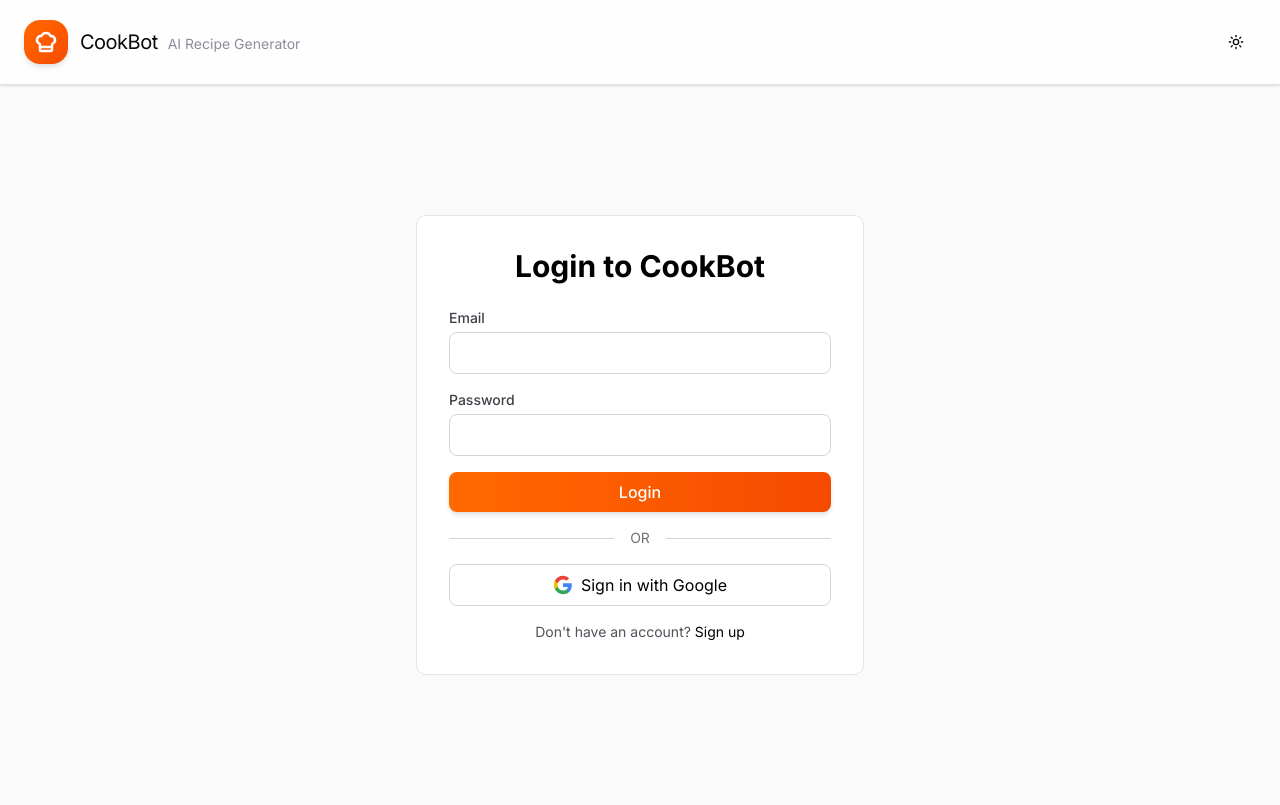
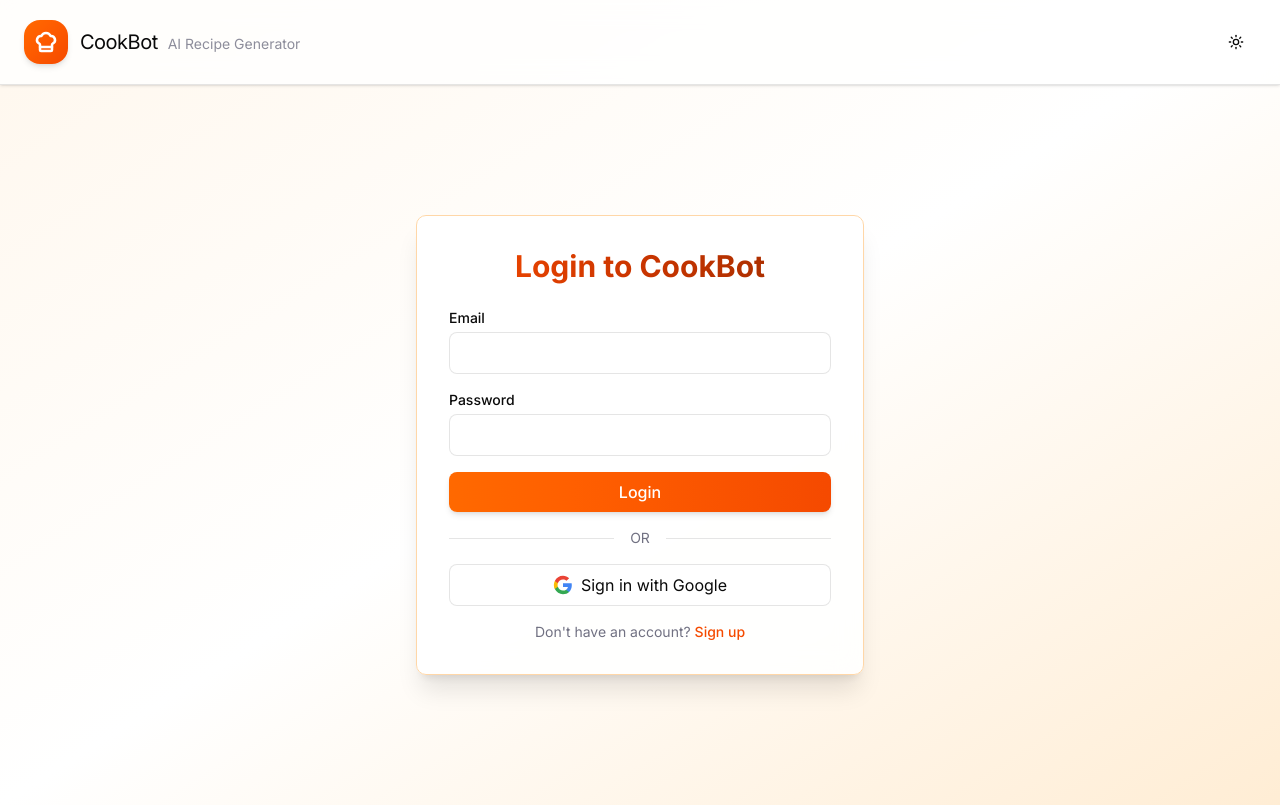
Before and after one commit to hamsoool/group-5, a Next.js app: page /auth/login in a window 1280 px wide. Built offline with nearby package versions, Linux system fonts and the light colour scheme.

Commit message:
made color consistent throughout the app

```diff
--- a/app/auth/login/[[...rest]]/page.tsx
+++ b/app/auth/login/[[...rest]]/page.tsx
@@ -46,30 +46,30 @@
   };
 
   return (
-    <div className="min-h-screen bg-zinc-50 dark:bg-black">
+    <div className="min-h-screen bg-gradient-to-br from-orange-50 via-white to-orange-100 dark:from-background dark:via-background dark:to-orange-950">
       <Header />
       <div className="flex min-h-[calc(100vh-80px)] items-center justify-center px-4 py-8">
-        <div className="w-full max-w-md rounded-lg border border-zinc-200 bg-white p-8 dark:border-zinc-800 dark:bg-zinc-900">
-        <h2 className="mb-6 text-center text-3xl font-bold text-black dark:text-white">Login to CookBot</h2>
+        <div className="w-full max-w-md rounded-lg border border-orange-200 bg-white/90 dark:bg-background/90 backdrop-blur-md p-8 dark:border-orange-800 shadow-xl">
+        <h2 className="mb-6 text-center text-3xl font-bold bg-gradient-to-r from-orange-600 via-orange-700 to-orange-800 bg-clip-text text-transparent">Login to CookBot</h2>
         {error && <p className="mb-4 rounded-md bg-red-50 p-3 text-center text-sm text-red-500 dark:bg-red-900/20">{error}</p>}
         <form onSubmit={handleSubmit} className="space-y-4">
           <div>
-            <label className="block text-sm font-medium text-zinc-700 dark:text-zinc-300">Email</label>
+            <label className="block text-sm font-medium text-foreground">Email</label>
             <input
               type="email"
               value={email}
               onChange={(e) => setEmail(e.target.value)}
-              className="mt-1 block w-full rounded-md border border-zinc-300 px-3 py-2 dark:border-zinc-700 dark:bg-zinc-800"
+              className="mt-1 block w-full rounded-md border border-border px-3 py-2 bg-background text-foreground"
               required
             />
           </div>
           <div>
-            <label className="block text-sm font-medium text-zinc-700 dark:text-zinc-300">Password</label>
+            <label className="block text-sm font-medium text-foreground">Password</label>
             <input
               type="password"
               value={password}
               onChange={(e) => setPassword(e.target.value)}
-              className="mt-1 block w-full rounded-md border border-zinc-300 px-3 py-2 dark:border-zinc-700 dark:bg-zinc-800"
+              className="mt-1 block w-full rounded-md border border-border px-3 py-2 bg-background text-foreground"
               required
             />
           </div>
@@ -83,15 +83,15 @@
         </form>
 
         <div className="my-4 flex items-center">
-          <div className="flex-1 border-t border-zinc-300 dark:border-zinc-700"></div>
-          <span className="px-4 text-sm text-zinc-500 dark:text-zinc-400">OR</span>
-          <div className="flex-1 border-t border-zinc-300 dark:border-zinc-700"></div>
+          <div className="flex-1 border-t border-border"></div>
+          <span className="px-4 text-sm text-muted-foreground">OR</span>
+          <div className="flex-1 border-t border-border"></div>
         </div>
 
         <button
           onClick={handleGoogleSignIn}
           disabled={loading}
-          className="flex w-full items-center justify-center gap-2 rounded-md border border-zinc-300 bg-white py-2 text-black transition-colors hover:bg-zinc-50 disabled:opacity-50 dark:border-zinc-700 dark:bg-zinc-800 dark:text-white dark:hover:bg-zinc-700"
+          className="flex w-full items-center justify-center gap-2 rounded-md border border-border bg-background py-2 text-foreground transition-colors hover:bg-accent disabled:opacity-50"
         >
           <svg className="h-5 w-5" viewBox="0 0 24 24">
             <path fill="#4285F4" d="M22.56 12.25c0-.78-.07-1.53-.2-2.25H12v4.26h5.92c-.26 1.37-1.04 2.53-2.21 3.31v2.77h3.57c2.08-1.92 3.28-4.74 3.28-8.09z"/>
@@ -102,9 +102,9 @@
           Sign in with Google
         </button>
 
-        <p className="mt-4 text-center text-sm text-zinc-600 dark:text-zinc-400">
+        <p className="mt-4 text-center text-sm text-muted-foreground">
           Don't have an account?{' '}
-          <Link href="/auth/signup" className="text-black hover:underline dark:text-white">
+          <Link href="/auth/signup" className="text-orange-600 dark:text-orange-400 hover:underline font-medium">
             Sign up
           </Link>
         </p>
--- a/app/dashboard/page.tsx
+++ b/app/dashboard/page.tsx
@@ -1307,7 +1307,7 @@
                   className={`px-4 py-2 rounded-full text-sm font-medium transition-all ${
                     dishType === type
                       ? "bg-gradient-to-r from-orange-500 to-orange-600 text-white shadow-md"
-                      : "bg-amber-50 dark:bg-amber-950/30 text-foreground hover:bg-amber-100 dark:hover:bg-amber-900/40"
+                      : "bg-orange-50 dark:bg-orange-950/30 text-foreground hover:bg-orange-100 dark:hover:bg-orange-900/40"
                   }`}
                 >
                   {type}
@@ -1349,7 +1349,7 @@
                       ? "bg-gradient-to-r from-orange-500 to-orange-600 text-white shadow-md"
                       : shouldDisable
                       ? "bg-gray-200 dark:bg-gray-800 text-gray-400 dark:text-gray-600 cursor-not-allowed opacity-50"
-                      : "bg-amber-50 dark:bg-amber-950/30 text-foreground hover:bg-amber-100 dark:hover:bg-amber-900/40"
+                      : "bg-orange-50 dark:bg-orange-950/30 text-foreground hover:bg-orange-100 dark:hover:bg-orange-900/40"
                   }`}
                   title={
                     shouldDisable
@@ -1378,7 +1378,7 @@
                 className={`px-4 py-2 rounded-full text-sm font-medium transition-all ${
                   time === timeOption
                     ? "bg-gradient-to-r from-orange-500 to-orange-600 text-white shadow-md"
-                    : "bg-amber-50 dark:bg-amber-950/30 text-foreground hover:bg-amber-100 dark:hover:bg-amber-900/40"
+                    : "bg-orange-50 dark:bg-orange-950/30 text-foreground hover:bg-orange-100 dark:hover:bg-orange-900/40"
                 }`}
               >
                 {timeOption}
@@ -1400,7 +1400,7 @@
                 className={`px-4 py-2 rounded-full text-sm font-medium transition-all ${
                   goal === goalOption
                     ? "bg-gradient-to-r from-orange-500 to-orange-600 text-white shadow-md"
-                    : "bg-amber-50 dark:bg-amber-950/30 text-foreground hover:bg-amber-100 dark:hover:bg-amber-900/40"
+                    : "bg-orange-50 dark:bg-orange-950/30 text-foreground hover:bg-orange-100 dark:hover:bg-orange-900/40"
                 }`}
               >
                 {goalOption}
@@ -1991,7 +1991,7 @@
   );
 
   return (
-    <div className="min-h-screen bg-gradient-to-b from-orange-50/40 via-white to-white dark:from-orange-950/20 dark:via-background dark:to-background pb-24">
+    <div className="min-h-screen bg-gradient-to-br from-orange-50 via-white to-orange-100 dark:from-background dark:via-background dark:to-orange-950 pb-24">
       <Header />
       <ToastContainer toasts={toasts} onClose={removeToast} />
 
```
Also changed, not shown: app/auth/signup/[[...rest]]/page.tsx (+19 -19 lines), app/components/RecipeCard.tsx (+11 -11 lines).
